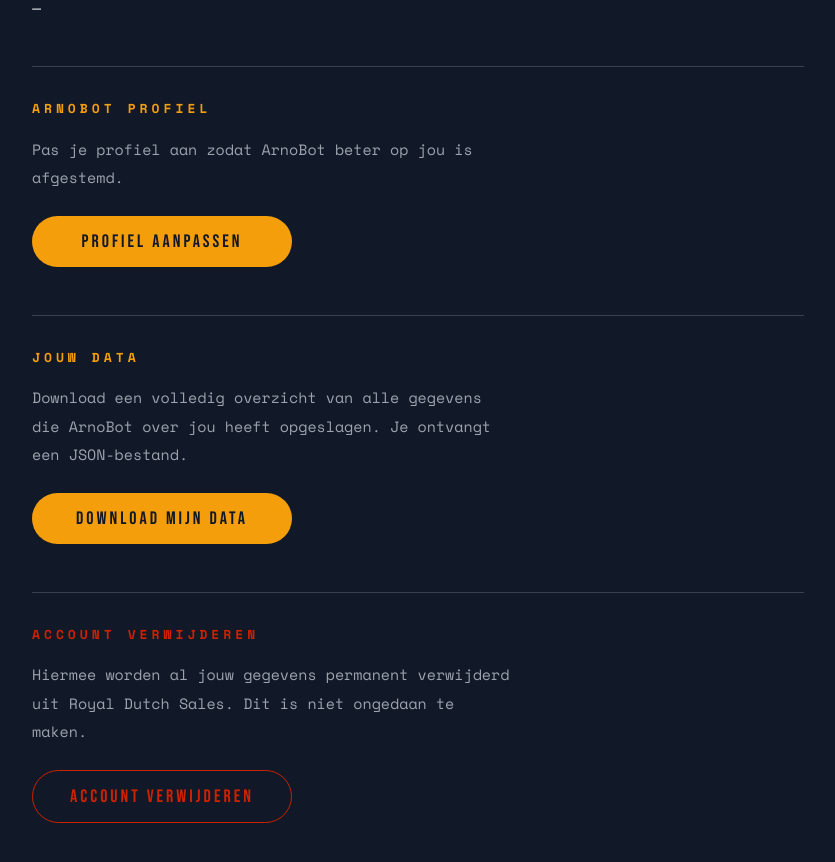
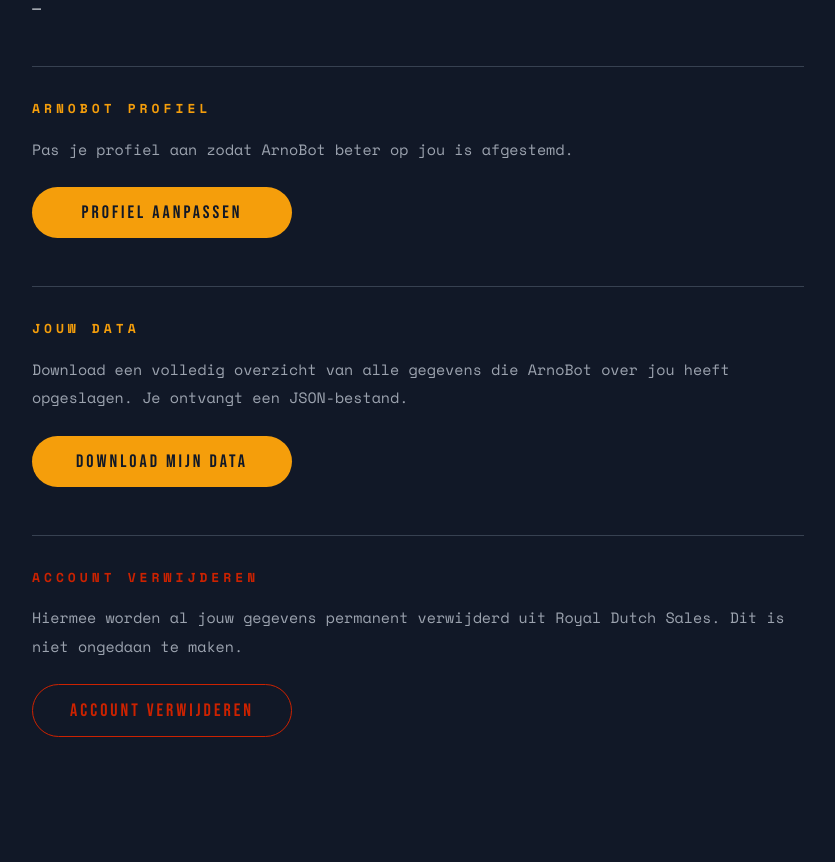
Before and after one commit to arnoceo-ops/arno-blog, a Next.js app: page /bot/account in a window 1280 px wide. Shown: the part 840-1702 px from the top of the page, without its empty margins (222-1057 px from the left). After the commit the page ends 1657 px from the top, so only its background shows below. Built offline with nearby package versions, Linux system fonts and the light colour scheme; no server answers.

Commit message:
fix: maxWidth van body tekst verwijderd op accountpagina

```diff
--- a/app/bot/account/page.tsx
+++ b/app/bot/account/page.tsx
@@ -64,7 +64,7 @@ export default function AccountPage() {
 
   const section: React.CSSProperties = { borderTop: '1px solid #374151', paddingTop: '32px', marginBottom: '48px' }
   const label: React.CSSProperties = { fontFamily: "'Space Mono', monospace", fontWeight: 700, color: '#f59e0b', fontSize: '13px', letterSpacing: '4px', marginBottom: '16px', display: 'block' }
-  const body: React.CSSProperties = { fontWeight: 400, color: '#9ca3af', fontSize: '15px', lineHeight: '1.9', maxWidth: 480, marginBottom: '24px' }
+  const body: React.CSSProperties = { fontWeight: 400, color: '#9ca3af', fontSize: '15px', lineHeight: '1.9', marginBottom: '24px' }
   const btn: React.CSSProperties = { padding: '12px 36px', border: 'none', background: '#f59e0b', color: '#111827', fontFamily: "'Bebas Neue', sans-serif", fontSize: '18px', letterSpacing: '3px', cursor: 'pointer', transition: 'background 0.2s', borderRadius: '999px', display: 'inline-block', minWidth: '260px', textAlign: 'center' }
 
   return (
```
